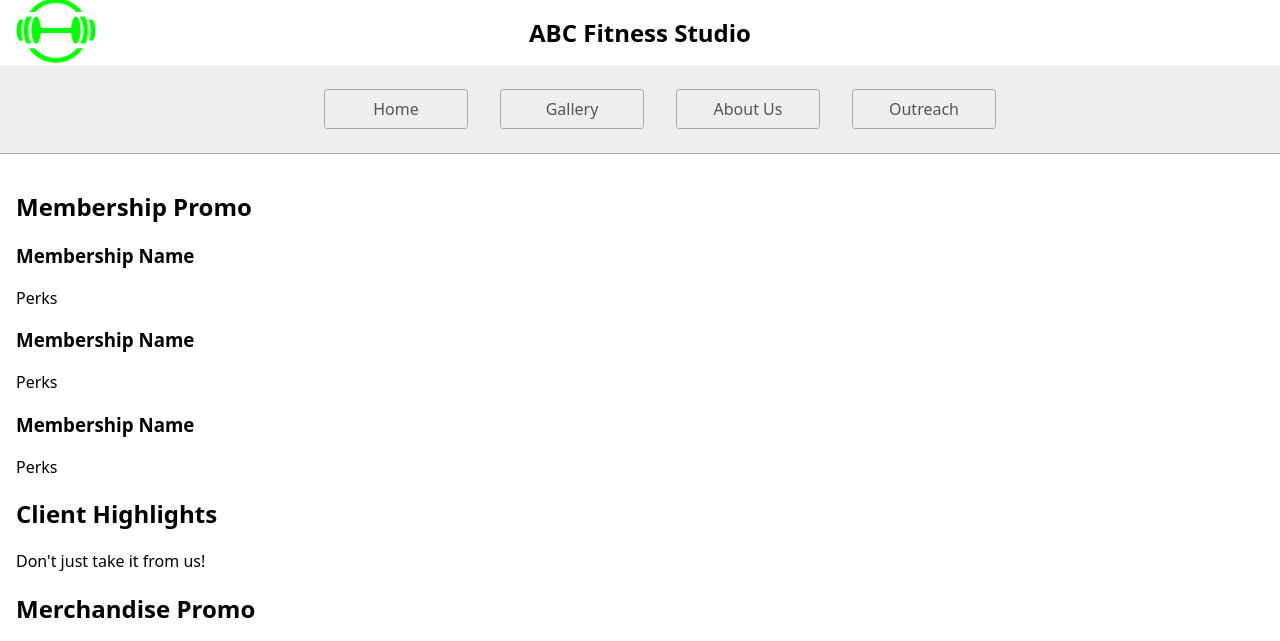
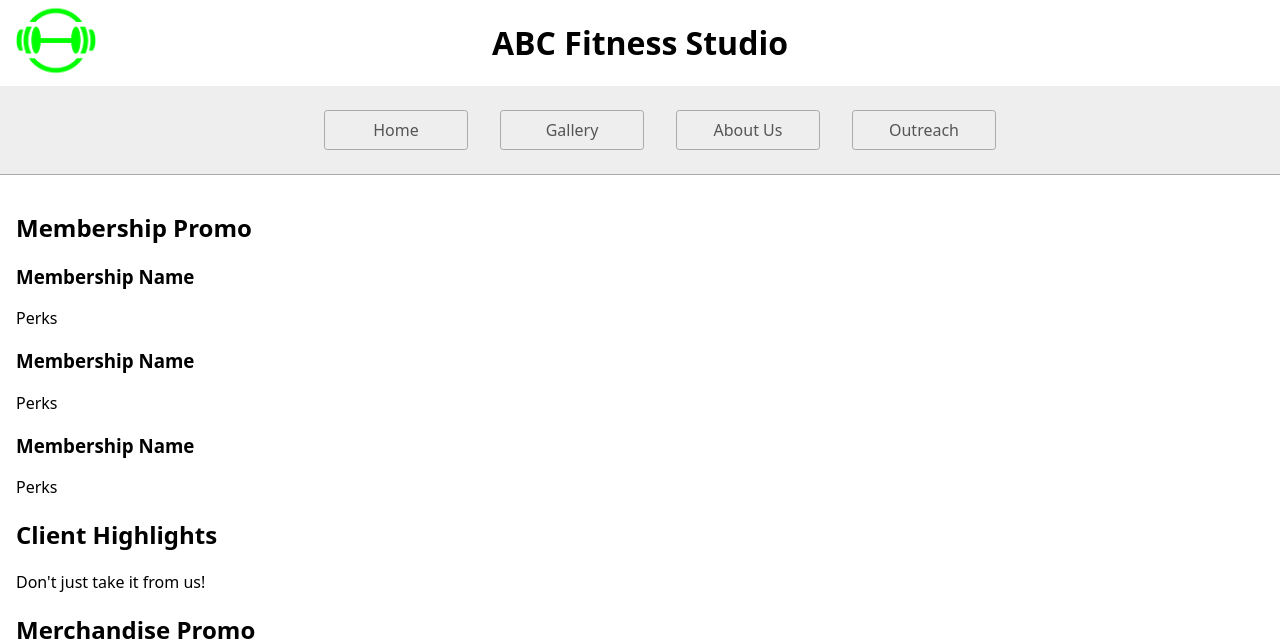
Before and after one commit to IsaiahGoodridge/abc-fitness-studio, a website: page page-1-home.html in a window 1280 px wide. Shown: the top 641 px of the page. Drawn offline with Linux system fonts and the light colour scheme.

Commit message:
Update styles.css
Header title font size changed to default h1

```diff
--- a/styles.css
+++ b/styles.css
@@ -29,7 +29,6 @@ header {
 
 .studio-name {
   font-weight: bold;
-  font-size: 1.5rem;
 }
 
 .logo {
```
